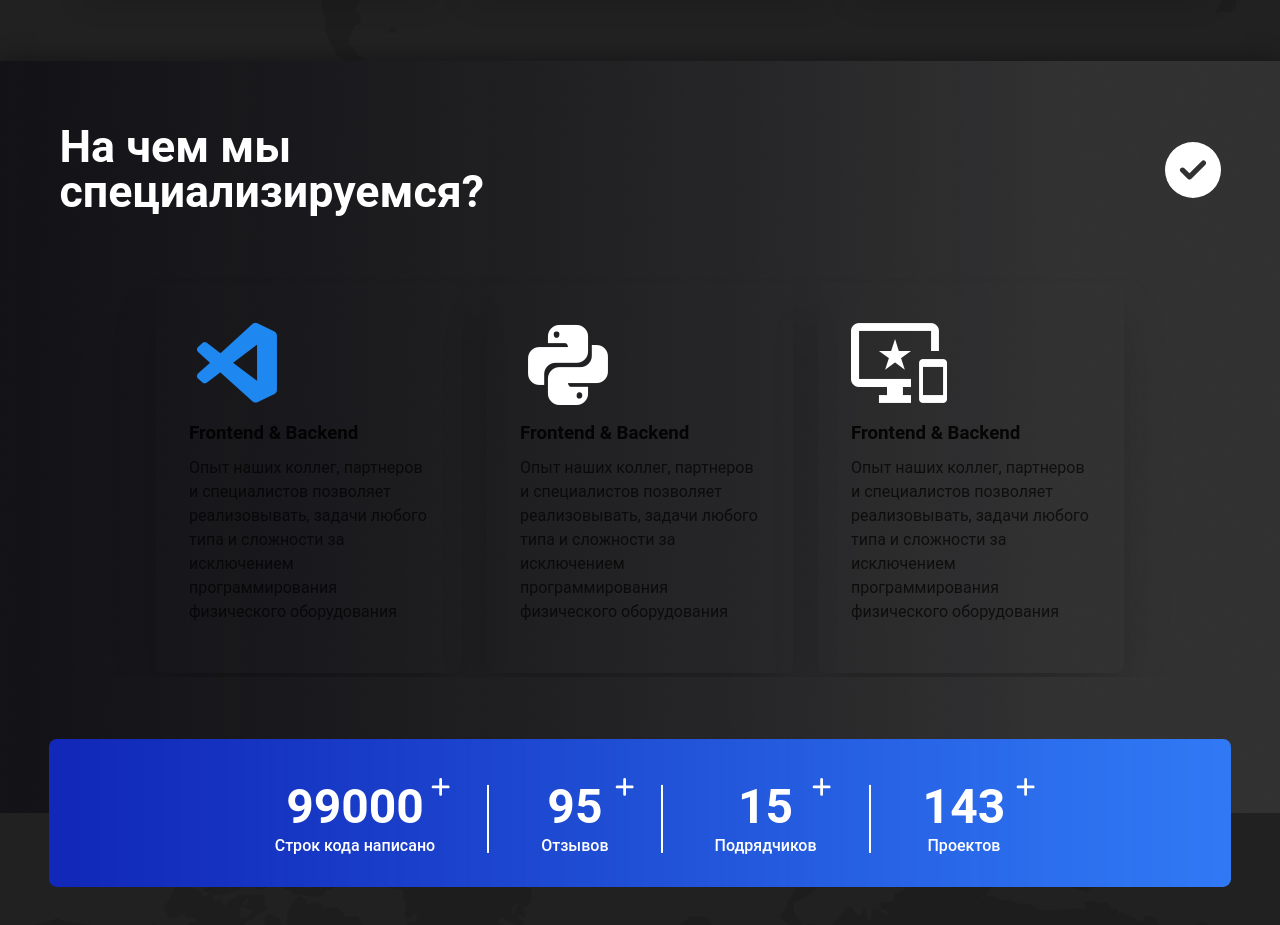
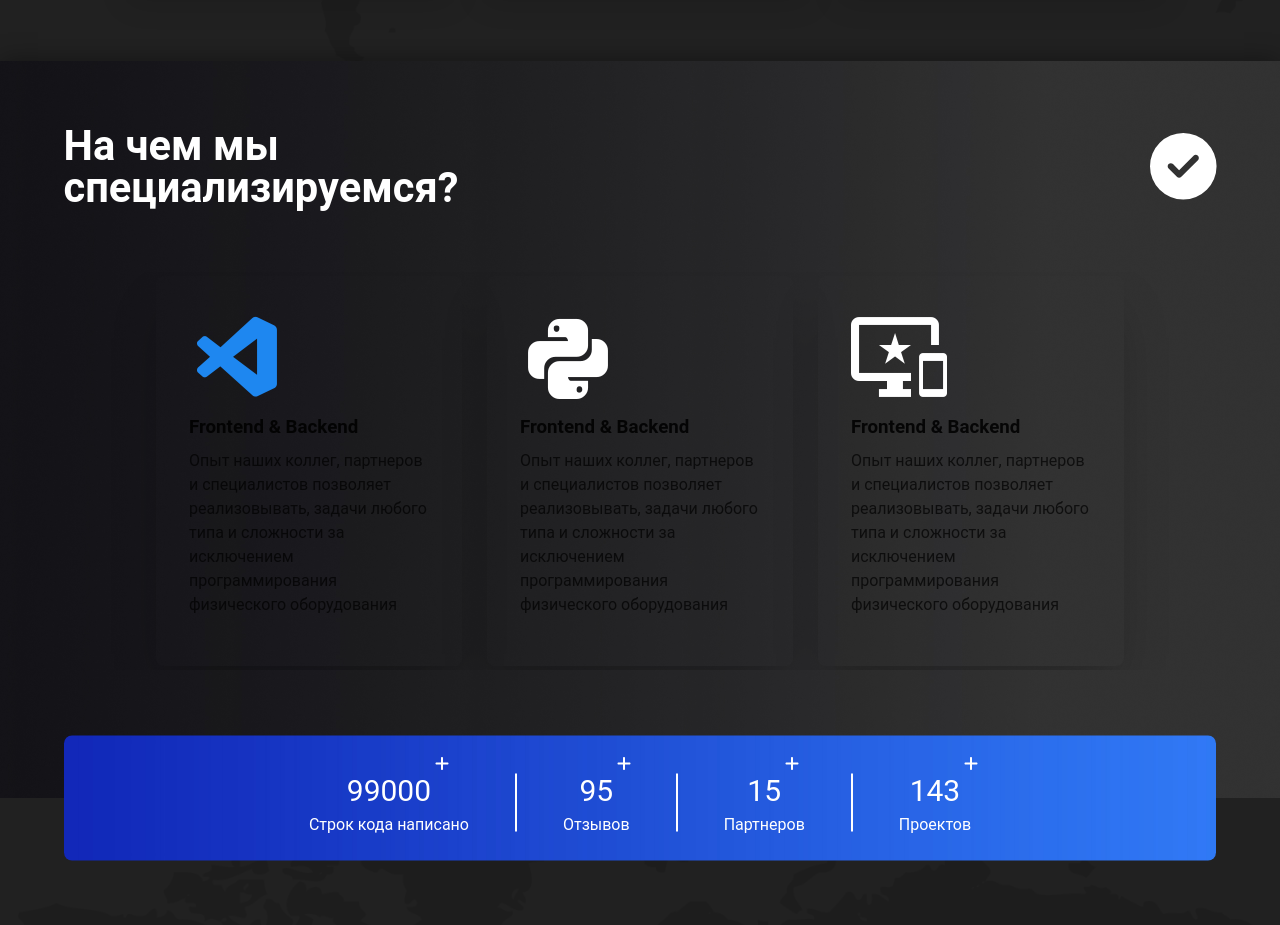
Before and after one commit to bahtierkamalov21/all-it, a Vue app: page / in a window 1280 px wide. Shown: the part 1105-2030 px from the top of the page. Built offline with nearby package versions, Linux system fonts and the light colour scheme.

Commit message:
last refactoring sections

```diff
--- a/src/components/AboutHome.vue
+++ b/src/components/AboutHome.vue
@@ -4,25 +4,25 @@ div
     v-container(class="pa-0 about__container")
       v-col
         v-row(class="justify-center align-center")
-          v-card(class="text-center about__card" min-width="25%")
+          v-card(class="text-center about__card")
             font-awesome-icon(icon="fa-solid fa-laptop-code" class="fa-3x mb-4")
-            h3(class="mb-4") Разработка и продвижение IT-продуктов
-            p
+            div(class="mb-4") Разработка и продвижение IT-продуктов
+            div(class="mb-4")
               | Наша команда с 2017 года профессионально занимается разработкой
               | IT-решен
             router-link(to="/about-us") Узнать больше
-          v-card(class="text-center about__card" min-width="25%")
+          v-card(class="text-center about__card")
             font-awesome-icon(icon="fa-solid fa-cloud" class="fa-3x mb-4")
-            h3 Digital-решения
-            p
+            div(class="mb-4") Digital-решения
+            div(class="mb-4")
               | Создаем и поддерживаем IT-решения различного уровня сложности,
               | включая Highload проекты. Поддерживаем проекты по формату Time &
               | Material.
             router-link(to="/about-us") Узнать больше
-          v-card(class="text-center about__card" min-width="25%")
+          v-card(class="text-center about__card")
             font-awesome-icon(icon="fa-solid fa-globe" class="fa-3x mb-4")
-            h3 IT-консалтинг
-            p
+            div(class="mb-4") IT-консалтинг
+            div(class="mb-4")
               | Оказываем комплексный IT-консалтинг для наших клиентов (от стадии
               | прототипирования до полноценного выпуска продукта на рынок).
               | Поддерживаем проект после его сдачи.
@@ -98,8 +98,8 @@ export default {
 
   &__card {
     position: relative;
-    width: 30%;
     min-height: 460px;
+    max-width: 326px;
     margin: 15px;
     display: flex;
     align-items: center;
@@ -136,10 +136,6 @@ export default {
 @media screen and (max-width: 900px) {
   .about {
     padding-bottom: 42px;
-
-    &__card {
-      min-width: 40% !important;
-    }
   }
 }
 
@@ -154,7 +150,6 @@ export default {
     }
 
     &__card {
-      width: 80%;
       padding: 32px;
     }
   }
--- a/src/components/HomeHeader.vue
+++ b/src/components/HomeHeader.vue
@@ -106,7 +106,7 @@ export default {
 
   &-container {
     position: absolute;
-    background-color: rgba(255, 255, 255, 0.6);
+    background-color: rgba(255, 255, 255, 0.5);
     backdrop-filter: blur(12px);
     background-repeat: no-repeat;
     background-size: cover;
--- a/src/components/HomeServices.vue
+++ b/src/components/HomeServices.vue
@@ -2,7 +2,7 @@
 div
   div(class="wrapper")
     section(class="services" id="services")
-      v-container(class="pt-16 pb-16")
+      v-container(class="py-16 px-4")
         v-col
           v-row(class="justify-space-between align-center")
             h2(class="the-title font-weight-bold")
@@ -10,87 +10,17 @@ div
               br
               | специализируемся?
             font-awesome-icon(icon="fa-solid fa-circle-check" class="subtitle")
-        home-services-swiper(class="mt-16 mb-12")
-    v-container(class="services__views text-center rounded-lg")
-      h3
-        span(id="services-one")
-        br
-        span Строк кода написано
-        font-awesome-icon(icon="fa-solid fa-plus")
-      div(class="line")
-      h3(id="two")
-        span(id="services-two")
-        br
-        span Отзывов
-        font-awesome-icon(icon="fa-solid fa-plus")
-      div(class="line")
-      h3(id="tree")
-        span(id="services-tree")
-        br
-        span Подрядчиков
-        font-awesome-icon(icon="fa-solid fa-plus")
-      div(class="line")
-      h3(id="four")
-        span(id="services-four")
-        br
-        span Проектов
-        font-awesome-icon(icon="fa-solid fa-plus")
+        home-services-swiper(class="my-16")
+    home-services-view
 </template>
 
 <script>
 import HomeServicesSwiper from "@/components/HomeServicesSwiper";
+import HomeServicesView from "@/components/HomeServicesView";
 
 export default {
   name: "HomeServices",
-  data() {
-    return {
-      show_transition_numbers: false,
-      services: null,
-    };
-  },
-  components: { HomeServicesSwiper },
-  watch: {
-    show_transition_numbers() {
-      const services_one = document.getElementById("services-one");
-      const services_two = document.getElementById("services-two");
-      const services_tree = document.getElementById("services-tree");
-      const services_four = document.getElementById("services-four");
-      if (this.show_transition_numbers) {
-        this.animation_numbers(services_one, 99000, 1000, 1000);
-        this.animation_numbers(services_two, 95, 1, 1);
-        this.animation_numbers(services_tree, 15, 1, 1);
-        this.animation_numbers(services_four, 143, 1, 1);
-      }
-    },
-  },
-  mounted() {
-    // Animation numbers
-    this.services = document.querySelector(".services");
-
-    const observer = new IntersectionObserver((entries) => {
-      entries.forEach((item) => {
-        if (item.isIntersecting && !this.show_transition_numbers) {
-          this.show_transition_numbers = true;
-        } else null;
-      });
-    });
-
-    observer.observe(this.services);
-  },
-  methods: {
-    // Animation numbers
-    animation_numbers(element, number, steps, counter) {
-      let index = 0;
-      let time = Math.round(4000 / (number / steps));
-      let interval = setInterval(() => {
-        index += counter;
-        if (index === number) {
-          clearInterval(interval);
-        }
-        element.innerHTML = index;
-      }, time);
-    },
-  },
+  components: { HomeServicesSwiper, HomeServicesView },
 };
 </script>
 
@@ -101,21 +31,13 @@ export default {
 
 .the-title {
   color: #ffffff;
-  line-height: calc(var(--index) * 2.15);
-  font-size: calc(var(--index) * 2.15);
+  line-height: calc(var(--index) * 2);
+  font-size: calc(var(--index) * 2);
 }
 
 .subtitle {
   color: #ffffff;
-  font-size: 3.5rem;
-}
-
-.line {
-  height: 68px;
-  position: relative;
-  top: -6px;
-  width: 2px;
-  background-color: #ffffff;
+  font-size: calc(var(--index) * 3.2);
 }
 
 .services {
@@ -127,158 +49,5 @@ export default {
   background-repeat: no-repeat;
   background-size: cover;
   box-shadow: 0 0 24px 0 rgba(0, 0, 0, 0.4);
-  padding-bottom: 24px;
-
-  &__views {
-    display: flex;
-    align-content: center;
-    position: absolute;
-    width: 1182px;
-    background-image: url("../assets/images/services-views.jpg");
-    background-size: cover;
-    background-repeat: no-repeat;
-    padding: 52px 0 28px 0;
-    left: 50%;
-    margin-right: -50%;
-    transform: translate(-50%, -50%);
-    color: #ffffff;
-    gap: 52px;
-    justify-content: center;
-    z-index: 10;
-
-    & > h3 {
-      position: relative;
-      & > span:first-child {
-        font-size: 48px;
-        line-height: 32px;
-        font-weight: 600;
-      }
-
-      & > span {
-        font-size: 16px;
-        font-weight: 500;
-      }
-
-      & > *:last-child {
-        position: absolute;
-        font-size: 22px;
-        top: -15px;
-        right: -15px;
-      }
-    }
-
-    & > *:nth-child(2) {
-      & > *:last-child {
-        position: absolute;
-        font-size: 22px;
-        top: -15px;
-        right: -26px;
-      }
-    }
-
-    & > *:nth-child(3) {
-      & > *:last-child {
-        position: absolute;
-        font-size: 22px;
-        top: -15px;
-        right: -26px;
-      }
-    }
-
-    & > *:last-child {
-      & > *:last-child {
-        position: absolute;
-        font-size: 22px;
-        top: -15px;
-        right: -30px;
-      }
-    }
-  }
-}
-
-@media screen and (max-width: 960px) {
-  .services {
-    &__views {
-      gap: 0;
-      justify-content: space-around;
-      width: 90%;
-      padding-right: 24px;
-    }
-  }
-
-  .line {
-    display: none;
-  }
-}
-
-@media screen and (max-width: 600px) {
-  .services {
-    padding-bottom: 124px;
-
-    & > *:first-child {
-      padding-bottom: 0 !important;
-    }
-
-    &__views {
-      padding-bottom: 25px !important;
-      padding-left: 24px;
-      padding-right: 12px;
-      padding-top: 45px;
-      display: grid !important;
-      grid-template-columns: repeat(auto-fit, 50%);
-
-      & > h3 {
-        & > span:first-child {
-          font-size: 32px;
-        }
-
-        & > span {
-          font-size: 14px;
-        }
-
-        & > *:last-child {
-          right: 30px;
-        }
-      }
-
-      & > *:nth-child(1) {
-        margin-bottom: 40px;
-
-        & > span {
-          line-height: 2px;
-        }
-
-        & > *:last-child {
-          right: 0;
-        }
-      }
-
-      & > *:nth-child(2) {
-        margin-bottom: 40px;
-
-        & > *:last-child {
-          right: 30px;
-        }
-      }
-
-      & > *:nth-child(3) {
-        & > *:last-child {
-          right: 28px;
-        }
-      }
-
-      & > *:nth-child(4) {
-        & > *:last-child {
-          right: 30px;
-        }
-      }
-
-      & > *:last-child {
-        & > *:last-child {
-          right: 24px;
-        }
-      }
-    }
-  }
 }
 </style>
--- /dev/null
+++ b/src/components/HomeServicesView.vue
@@ -0,0 +1,140 @@
+<template lang="pug">
+div
+  div(class="services-view pt-8 pb-6 text-center d-flex justify-center align-center rounded-lg")
+    div(class="view")
+      div(class="d-inline-block")
+        div(id="services-one") 0
+        font-awesome-icon(icon="fa-solid fa-plus")
+      div Строк кода написано
+    div(class="line")
+    div(class="view")
+      div(class="d-inline-block")
+        div(id="services-two") 0
+        font-awesome-icon(icon="fa-solid fa-plus")
+      div Отзывов
+    div(class="line")
+    div(class="view")
+      div(class="d-inline-block")
+        div(id="services-tree") 0
+        font-awesome-icon(icon="fa-solid fa-plus")
+      div Партнеров
+    div(class="line")
+    div(class="view")
+      div(class="d-inline-block")
+        div(id="services-four") 0
+        font-awesome-icon(icon="fa-solid fa-plus")
+      div Проектов
+</template>
+
+<script>
+export default {
+  name: "HomeServicesView",
+  data() {
+    return {
+      show_transition_numbers: false,
+      element: null,
+    };
+  },
+  watch: {
+    show_transition_numbers() {
+      const services_one = document.getElementById("services-one");
+      const services_two = document.getElementById("services-two");
+      const services_tree = document.getElementById("services-tree");
+      const services_four = document.getElementById("services-four");
+      if (this.show_transition_numbers) {
+        this.animation_numbers(services_one, 99000, 1000, 1000);
+        this.animation_numbers(services_two, 95, 1, 1);
+        this.animation_numbers(services_tree, 15, 1, 1);
+        this.animation_numbers(services_four, 143, 1, 1);
+      } else null;
+    },
+  },
+  methods: {
+    // Animation numbers
+    animation_numbers(element, number, steps, counter) {
+      let index = 0;
+      let time = Math.round(4000 / (number / steps));
+      let interval = setInterval(() => {
+        index += counter;
+        if (index === number) {
+          clearInterval(interval);
+        }
+        element.innerHTML = index;
+      }, time);
+    },
+  },
+  mounted() {
+    // Animation numbers
+    this.element = document.querySelector(".services-view");
+    const observer = new IntersectionObserver((entries) => {
+      entries.forEach((item) => {
+        if (item.isIntersecting && !this.show_transition_numbers) {
+          this.show_transition_numbers = true;
+        } else null;
+      });
+    });
+    observer.observe(this.element);
+  },
+};
+</script>
+
+<style scoped lang="scss">
+.services-view {
+  position: absolute;
+  flex-wrap: wrap;
+  background-image: url("../assets/images/services-views.jpg");
+  background-size: cover;
+  background-repeat: no-repeat;
+  left: 50%;
+  width: 90%;
+  margin-right: -50%;
+  transform: translate(-50%, -50%);
+  gap: 46px;
+  z-index: 10;
+}
+
+.line {
+  width: 2px;
+  height: 58px;
+  background-color: #ffffff;
+}
+
+.view {
+  color: #ffffff;
+
+  & > *:first-child {
+    position: relative;
+    font-size: 1.875rem;
+
+    & > *:last-child {
+      position: absolute;
+      position: absolute;
+      right: -18px;
+      top: -12px;
+      font-size: initial;
+    }
+  }
+}
+
+@media screen and (max-width: 600px) {
+  .view {
+    font-size: calc(var(--index) * 1.05);
+    width: 20%;
+
+    & > *:first-child {
+      font-size: calc(var(--index) * 2);
+    }
+  }
+
+  .line {
+    display: none;
+  }
+
+  .services-view {
+    gap: initial;
+    justify-content: space-around !important;
+    padding-left: 12px;
+    padding-right: 12px;
+  }
+}
+</style>
--- a/src/components/MainNavigation.vue
+++ b/src/components/MainNavigation.vue
@@ -147,7 +147,7 @@ export default {
 .container {
   padding: 0 24px;
   background-color: #fff;
-  box-shadow: var(--shadow-2xl);
+  box-shadow: var(--shadow-lg);
   max-width: 1366px;
   border-radius: 10px;
 }
```
